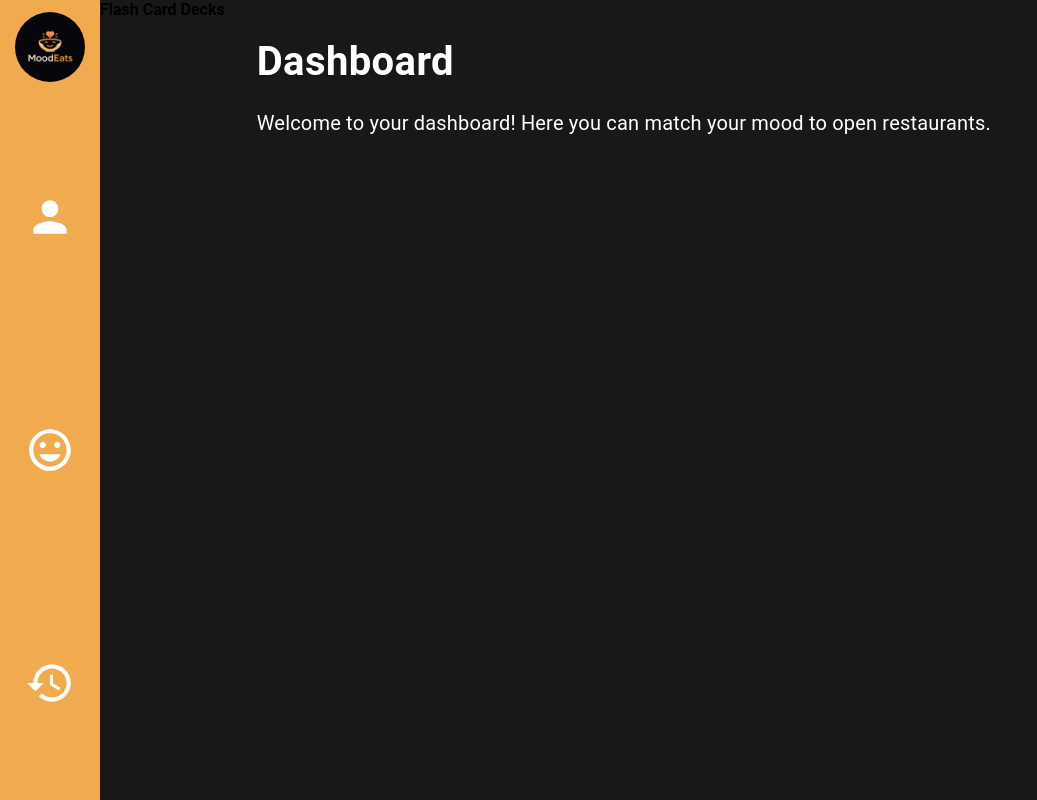
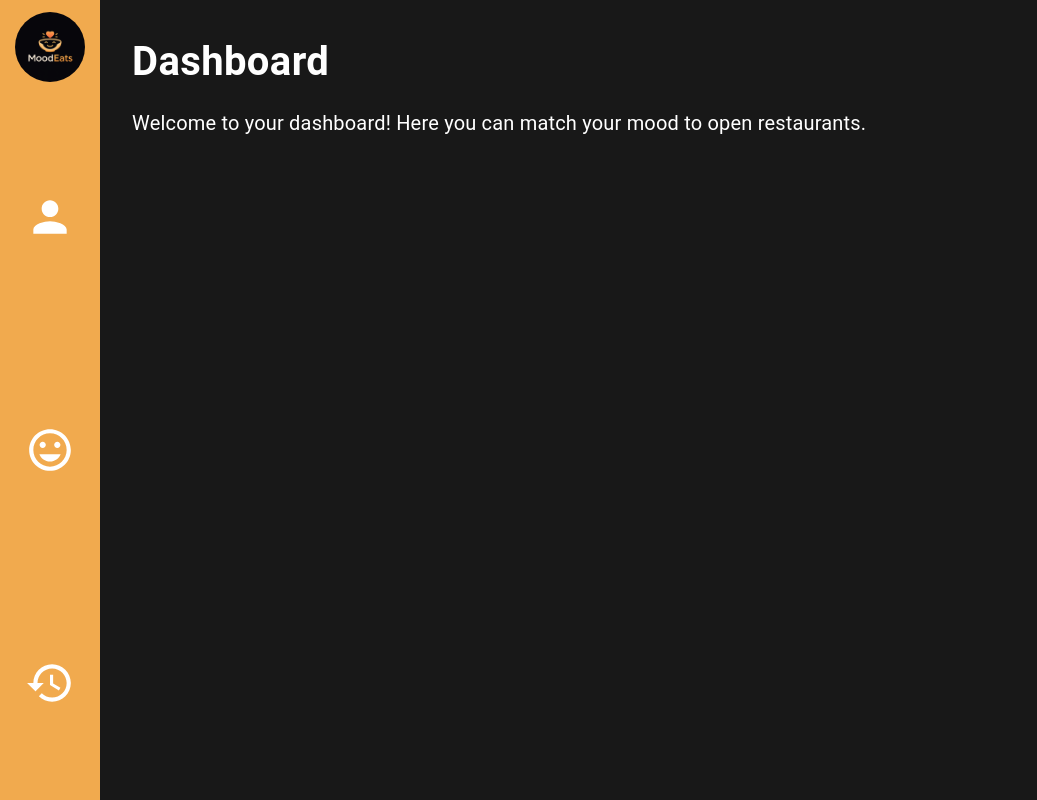
Before and after one commit to NathanielH12/MoodEats, a React app in the folder frontend/: page /dashboard in a window 1280 px wide. Shown: the whole page, without its empty margins (0-1037 px from the left). Built offline with nearby package versions, Linux system fonts and the light colour scheme; the HTML template or start-up script is replaced by a standard one.

Commit message:
fix: remove 'flashcard decks' from dashboard

```diff
--- a/frontend/src/Components/DashboardNavBar.jsx
+++ b/frontend/src/Components/DashboardNavBar.jsx
@@ -41,7 +41,6 @@ function DashboardNavBar() {
       </Box>
 
       <Box className={styles.dashboardMainContent}>
-        <span className={styles.mainTitle}>Flash Card Decks</span>
       </Box>
     </>
   );
```
